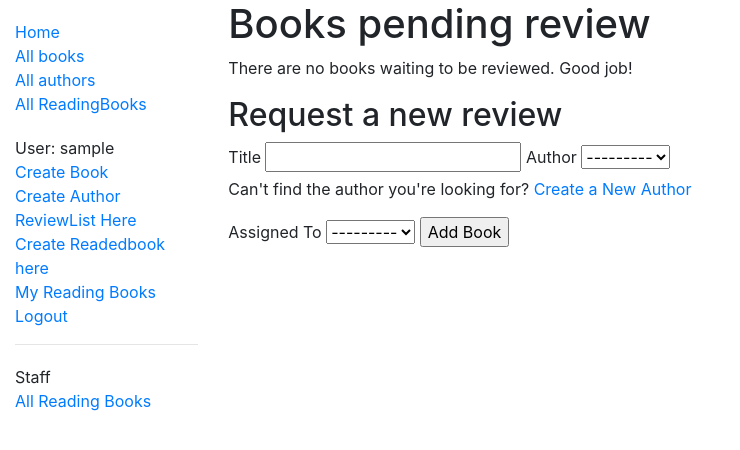
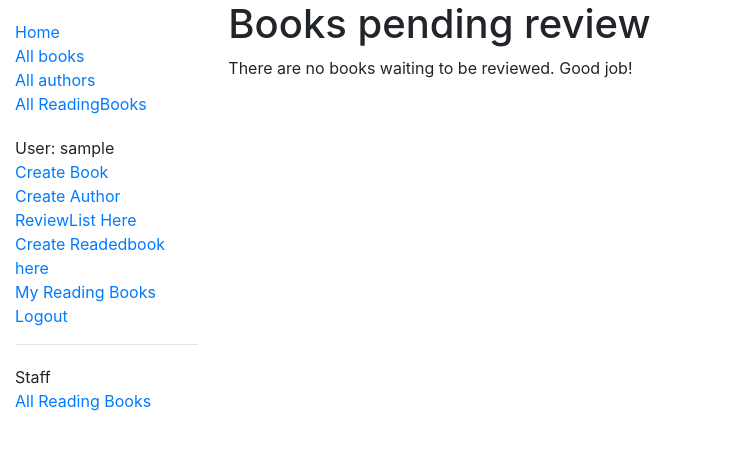
Before and after one commit to IBRAHIM-kd/Ib-Catalog, a Django app: a page that uses catalog/templates/catalog/list-to-review.html in a window 1280 px wide. Shown: the top 450 px of the page, without its empty margins (0-740 px from the left). Run offline with Django 3.2, Linux system fonts and the light colour scheme; the visitor is signed in with stand-in values (Sample User, id 1); data comes from the database, SQL or seed files in the repository; data that the repository does not hold is empty; some libraries are stand-ins or nearby versions.

Commit message:
Update list-to-review.html

```diff
--- a/catalog/templates/catalog/list-to-review.html
+++ b/catalog/templates/catalog/list-to-review.html
@@ -36,54 +36,4 @@
 		<p>There are no books waiting to be reviewed.  Good job!</p>
 	{% endif %}
 
-    <h2>Request a new review</h2>
-
-    <form method="post">
-        {% csrf_token %}
-
-        {% if form.non_field_errors %}
-            <div class="non-field-errors">
-                {% for error in form.non_field_errors %}
-                    <span>{{ error }}</span>
-                {% endfor %}
-            </div>
-        {% endif %}
-
-        <label>{{ form.title.label }}</label>
-        {{ form.title }}
-        {{ form.title.help_text }}
-
-        {% if form.title.errors %}
-            <div class="form-error">
-                {% for error in form.title.errors %}
-                    <span>{{ error }}</span>
-                {% endfor %}
-            </div>
-        {% endif %}
-
-        <label>{{ form.author.label }}</label>
-        {{ form.author }}
-        {% if form.author.errors %}
-            <div class="form-error">
-                {% for error in form.author.errors %}
-                    <span>{{ error }}</span>
-                {% endfor %}
-            </div>
-        {% endif %}
-
-        <p>Can't find the author you're looking for? <a href="{% url 'author_create' %}">Create a New Author</a></p>
-
-        <label>Assigned To</label>
-        {{ form.reviewed_by }}
-        {% if form.reviewed_by.errors %}
-            <div class="form-error">
-                {% for error in form.reviewed_by.errors %}
-                    <span>{{ error }}</span>
-                {% endfor %}
-            </div>
-        {% endif %}
-
-        <input type="submit" value="Add Book">
-    </form>
-
 {% endblock %}
```
